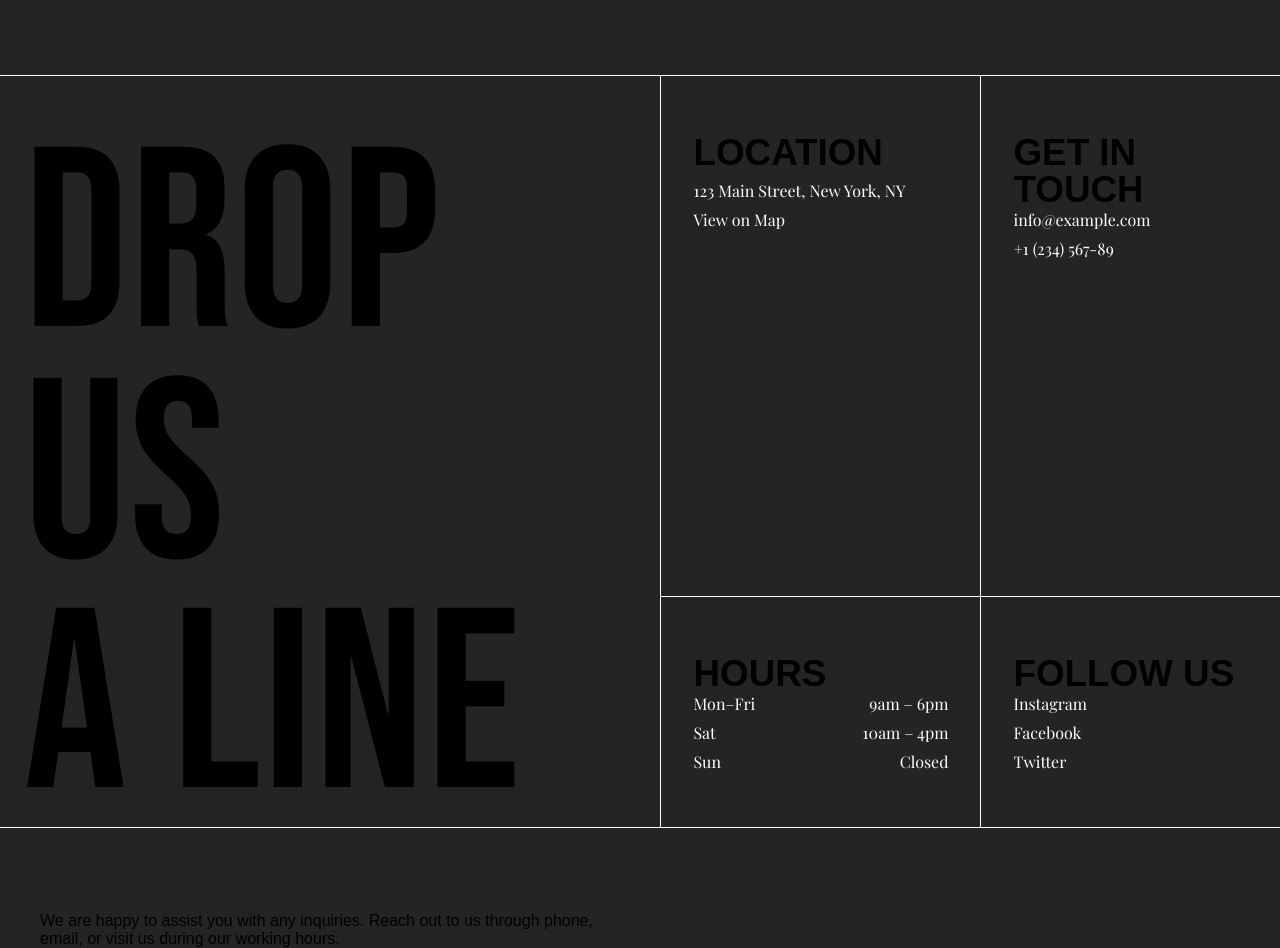
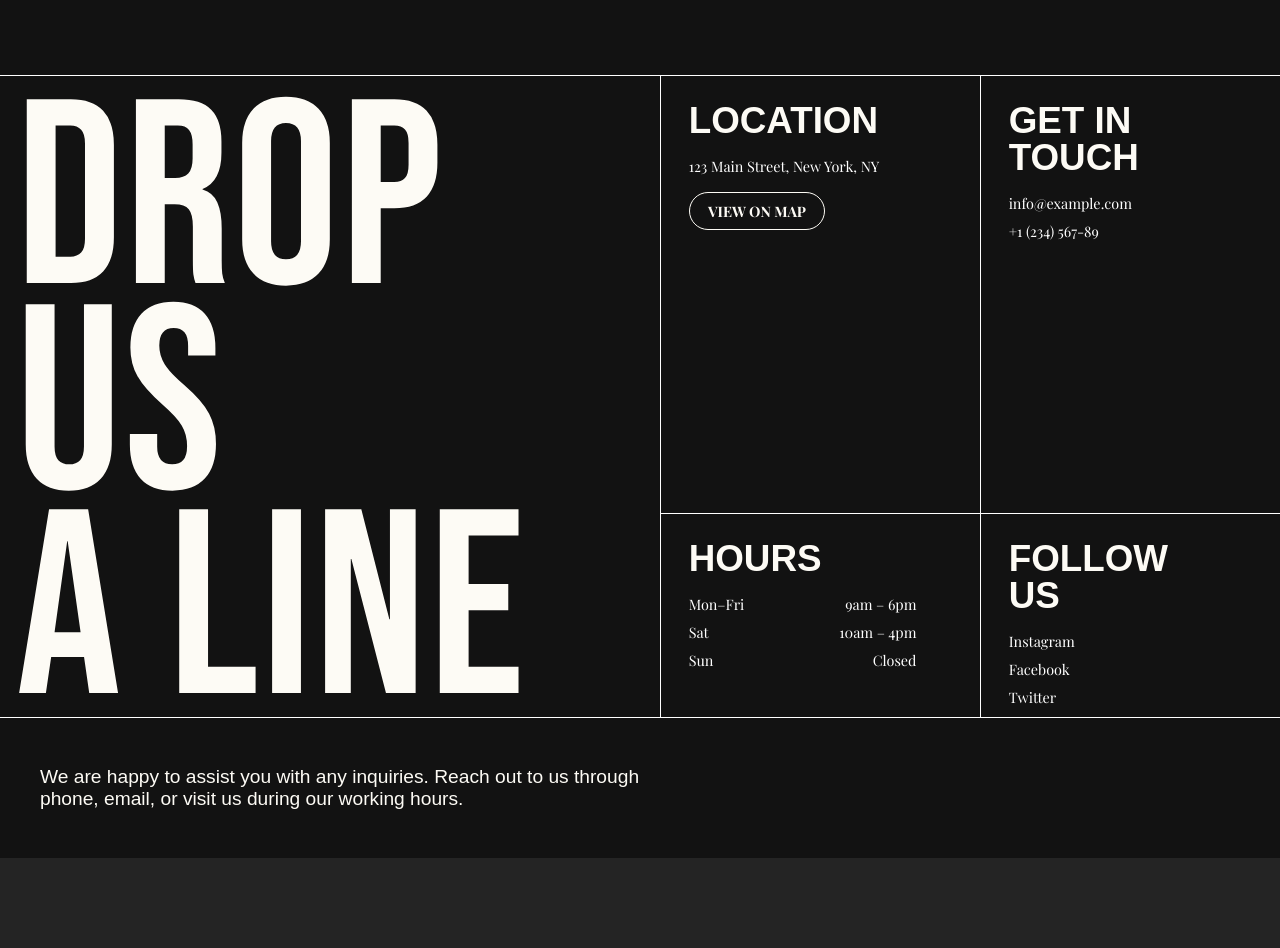
Before and after one commit to giterichub/eric-portfolio, a React (Vite) app: page / in a window 1280 px wide. Shown: the part 8260-9208 px from the top of the page. After the commit the page ends 9118 px from the top, so only its background shows below. Built offline with nearby package versions, Linux system fonts and the light colour scheme; a web font is replaced by a local one.

Commit message:
Updated font styles and color further

```diff
--- a/src/sections/Contact.tsx
+++ b/src/sections/Contact.tsx
@@ -1,11 +1,12 @@
-import '../styles/contact.css';
+import "../styles/contact.css";
 import { contactContent } from "../content/contact";
-import { useState } from 'react';
-import ContactForm from '../components/ContactForm';
+import { useState } from "react";
+import ContactForm from "../components/ContactForm";
 
 const Contact = () => {
   const [showForm, setShowForm] = useState(false);
   return (
+    <div id="contact" className="section5">
       <main className="main-contact page-contact">
         <section id="contact-title" className="ctt-title">
           <div className="ctt-title__hold">
@@ -17,41 +18,68 @@ const Contact = () => {
         </section>
 
         <section id="contact-location">
-      <div className='contact-content'>
-        <h2 className='contact-header'>Location</h2>
-        <p className="ctt-location__address">123 Main Street, New York, NY</p>
-        <a href="https://maps.google.com" className="ctt-location__address" target="_blank">View on Map</a>
+          <div className="contact-content">
+            <h2 className="contact-header">Location</h2>
+            <p className="ctt-location__address">
+              123 Main Street, New York, NY
+            </p>
+            <a
+              href="https://maps.google.com"
+              className="ctt-location__address"
+              target="_blank"
+            >
+              View on Map
+            </a>
           </div>
         </section>
 
         <section id="contact-git">
-      <div className='contact-content'>
-        <h2 className='contact-header'>Get in Touch</h2>
+          <div className="contact-content">
+            <h2 className="contact-header">Get in Touch</h2>
             <ul className="ctt-links__items">
-            <li><a href="mailto:info@example.com">info@example.com</a></li>
-            <li><a href="tel:+123456789">+1 (234) 567-89</a></li>
+              <li>
+                <a href="mailto:info@example.com">info@example.com</a>
+              </li>
+              <li>
+                <a href="tel:+123456789">+1 (234) 567-89</a>
+              </li>
             </ul>
           </div>
         </section>
 
         <section id="contact-hours">
-      <div className='contact-content'>
-        <h2 className='contact-header'>Hours</h2>
+          <div className="contact-content">
+            <h2 className="contact-header">Hours</h2>
             <ul className="ctt-hours__list">
-              <li className="ctt-hours__each"><span>Mon–Fri</span><span>9am – 6pm</span></li>
-              <li className="ctt-hours__each"><span>Sat</span><span>10am – 4pm</span></li>
-              <li className="ctt-hours__each"><span>Sun</span><span>Closed</span></li>
+              <li className="ctt-hours__each">
+                <span>Mon–Fri</span>
+                <span>9am – 6pm</span>
+              </li>
+              <li className="ctt-hours__each">
+                <span>Sat</span>
+                <span>10am – 4pm</span>
+              </li>
+              <li className="ctt-hours__each">
+                <span>Sun</span>
+                <span>Closed</span>
+              </li>
             </ul>
           </div>
         </section>
 
         <section id="contact-socials">
-      <div className='contact-content'>
-      <h2 className='contact-header'>Follow Us</h2>
+          <div className="contact-content">
+            <h2 className="contact-header">Follow Us</h2>
             <ul className="ctt-social__items">
-            <li><a href="#">Instagram</a></li>
-            <li><a href="#">Facebook</a></li>
-            <li><a href="#">Twitter</a></li>
+              <li>
+                <a href="#">Instagram</a>
+              </li>
+              <li>
+                <a href="#">Facebook</a>
+              </li>
+              <li>
+                <a href="#">Twitter</a>
+              </li>
             </ul>
           </div>
         </section>
@@ -59,11 +87,13 @@ const Contact = () => {
         <section id="contact-text" className="ctt-text">
           <div className="ctt-text__hold e-hold">
             <div className="ctt-text__text">
-                We are happy to assist you with any inquiries. Reach out to us through phone, email, or visit us during our working hours.
+              We are happy to assist you with any inquiries. Reach out to us
+              through phone, email, or visit us during our working hours.
             </div>
           </div>
         </section>
       </main>
+    </div>
   );
 };
 
--- a/src/styles/contact.css
+++ b/src/styles/contact.css
@@ -17,7 +17,10 @@ html, body {
 *::after {
   box-sizing: border-box;
 }
-
+.section5{
+  background-color: #121212;
+  color: #fdfbf5;
+}
 .main-contact {
   width: 100%;
   margin: 0;
@@ -28,7 +31,7 @@ html, body {
 .ctt-title__hold h1.big-t {
   font-size: clamp(2rem, 5vw, 5rem); /* responsive size */
   font-weight: bold;
-  line-height: 1.1;
+  line-height: 0.78;
   word-wrap: break-word;
   white-space: normal; /* allow wrapping */
   max-width: 90%; /* stops it from stretching across the whole grid cell */
@@ -39,6 +42,18 @@ html, body {
 .ctt-location__address {
   display: block;
   margin: 0.5rem 0;
+}
+a.ctt-location__address {
+  background-color: transparent;
+  padding: 0.5rem 1rem;
+  border: 1px solid #fdfbf5;
+  border-radius: 20px;
+  width: 60%;
+  color: #fdfbf5;
+  text-align: center;
+  font-weight: bold;
+  text-transform: uppercase;
+  margin-top: 1rem;
 }
 
 .ctt-links__items,
@@ -97,7 +112,7 @@ html, body {
     grid-row: 1 / 3; /* spans first two rows */
     display: grid;
     grid-template-rows: subgrid; /* modern browsers */
-    padding: 3.7rem 0 0 1.5rem;
+    padding: 1.7rem 0 0 1rem;
     border-top: 1px solid #ffffff;
   }
 
@@ -112,8 +127,8 @@ html, body {
     font-family: var(--dharma);
     font-weight: 900;
     text-transform: uppercase;
-    line-height: 0.9;
-    font-size: clamp(2rem, 35.14vw, 16rem);
+    line-height: inherit;
+    font-size: clamp(2rem, 35.14vw, 16.4rem);
     letter-spacing: 0.01em;
     white-space: normal;
   }
@@ -133,30 +148,33 @@ html, body {
     border-left: 1px solid #ffffff;
   }
 
+  .contact-content{
+    padding: 1.7rem 4rem 0 1.7rem;
+  }
+  .contact-content>h2{
+    margin-bottom: 1rem;
+  }
   #contact-location {
     grid-area: location;
-    padding: 3.7rem 2rem 0;
   }
 
   #contact-git {
     grid-area: ctt;
-    padding: 3.7rem 2rem 0;
   }
 
   #contact-hours {
     grid-area: hours;
-    padding: 3.7rem 2rem 0;
   }
 
   #contact-socials {
     grid-area: socials;
-    padding: 3.7rem 2rem 0;
   }
 
   #contact-text {
     grid-area: text;
-    padding: 5.3rem 2.5rem 0;
+    padding: 3rem 2.5rem;
     border-top: 1px solid #ffffff;
+    font-size: 1.2rem;
   }
   .contact-header{
     font-size: 2.3rem;
@@ -165,7 +183,7 @@ html, body {
   }
   .ctt-location__address, .ctt-links__items>li>a, .ctt-hours__list>li>span, .ctt-social__items>li>a{
     font-family: 'Playfair Display', serif;
-    font-size: 1rem;
+    font-size: 0.9rem;
     text-decoration: none;
     color: #ffffff;
   }
```
Lines whose indentation alone changed are shown as unchanged.
